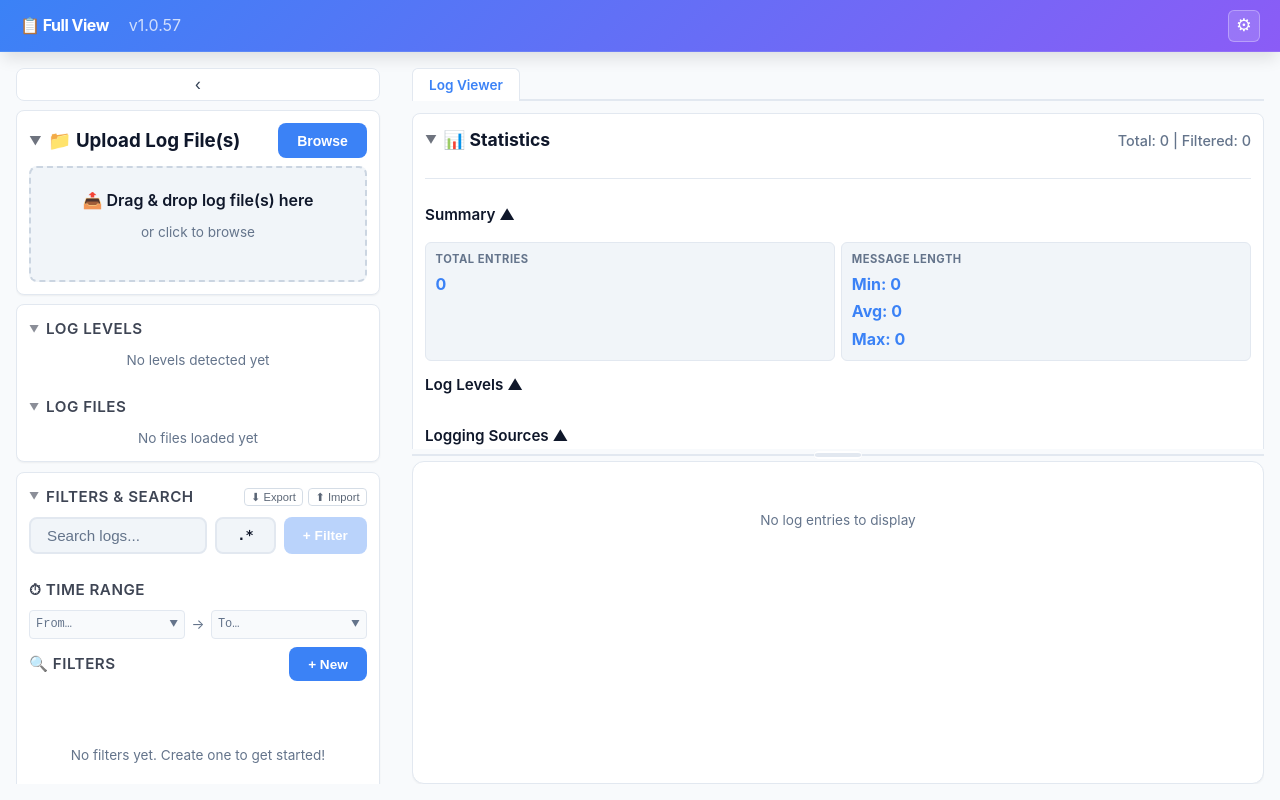
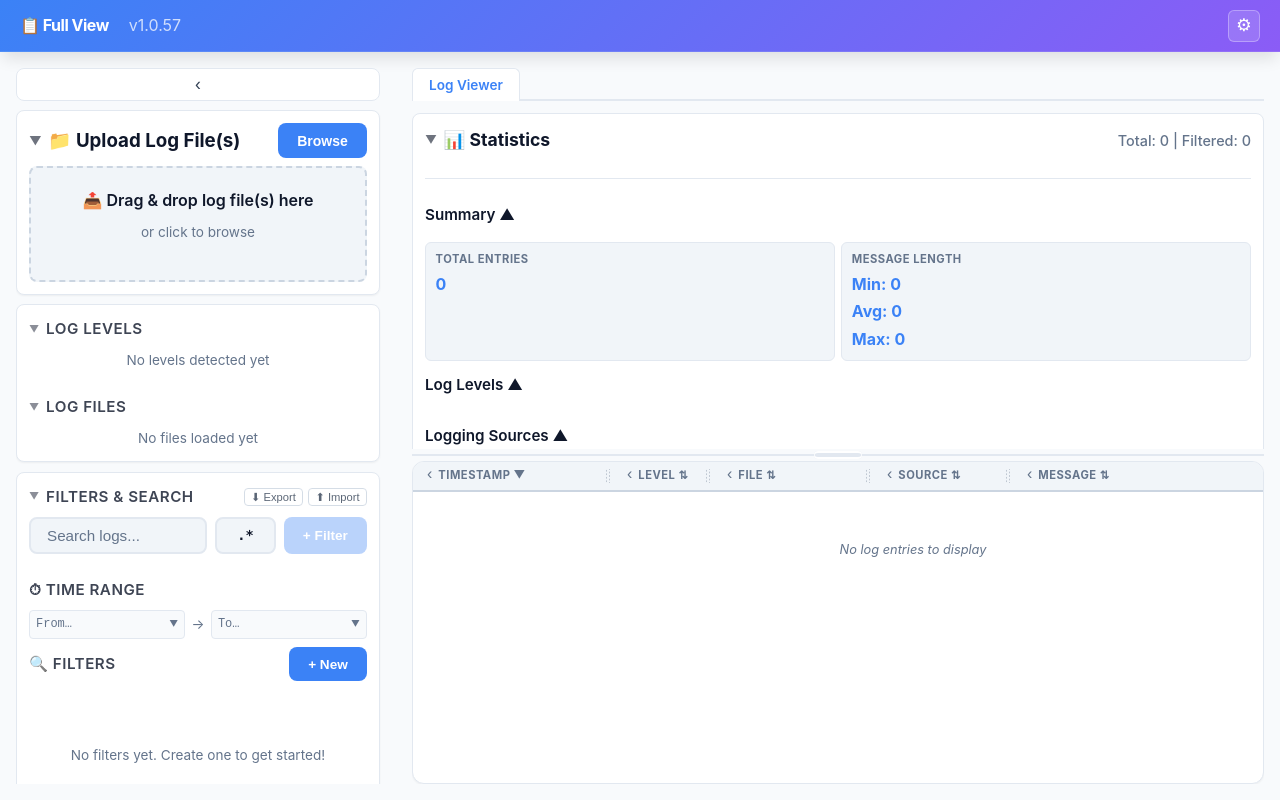
Before and after one commit to john-ciq/log-reader, a React (Vite) app: page / in a window 1280 px wide. Built offline with nearby package versions, Linux system fonts and the light colour scheme.

Commit message:
Always show table headers

```diff
--- a/src/components/LogTable.tsx
+++ b/src/components/LogTable.tsx
@@ -401,14 +401,6 @@ export default function LogTable({
     }
   };
 
-  if (entries.length === 0) {
-    return (
-      <div className="log-table">
-        <p className="empty-message">No log entries to display</p>
-      </div>
-    );
-  }
-
   return (
     <div className="log-table">
       {selectedIds.size > 0 && (
@@ -474,6 +466,9 @@ export default function LogTable({
             </tr>
           </thead>
           <tbody>
+            {entries.length === 0 && (
+              <tr><td colSpan={colOrder.length} className="table-empty-cell">No log entries to display</td></tr>
+            )}
             {paddingTop > 0 && <tr style={{ height: paddingTop }}><td colSpan={colOrder.length} /></tr>}
             {visibleEntries.map((displayEntry, i) => {
               const { entry, count } = displayEntry;
--- a/src/index.css
+++ b/src/index.css
@@ -2301,6 +2301,13 @@ tbody tr:last-child td {
   color: var(--text-secondary);
 }
 
+.table-empty-cell {
+  text-align: center;
+  padding: 3rem 2rem !important;
+  color: var(--text-muted);
+  font-style: italic;
+}
+
 /* Messages */
 .empty-message {
   padding: 3rem 2rem;
```
